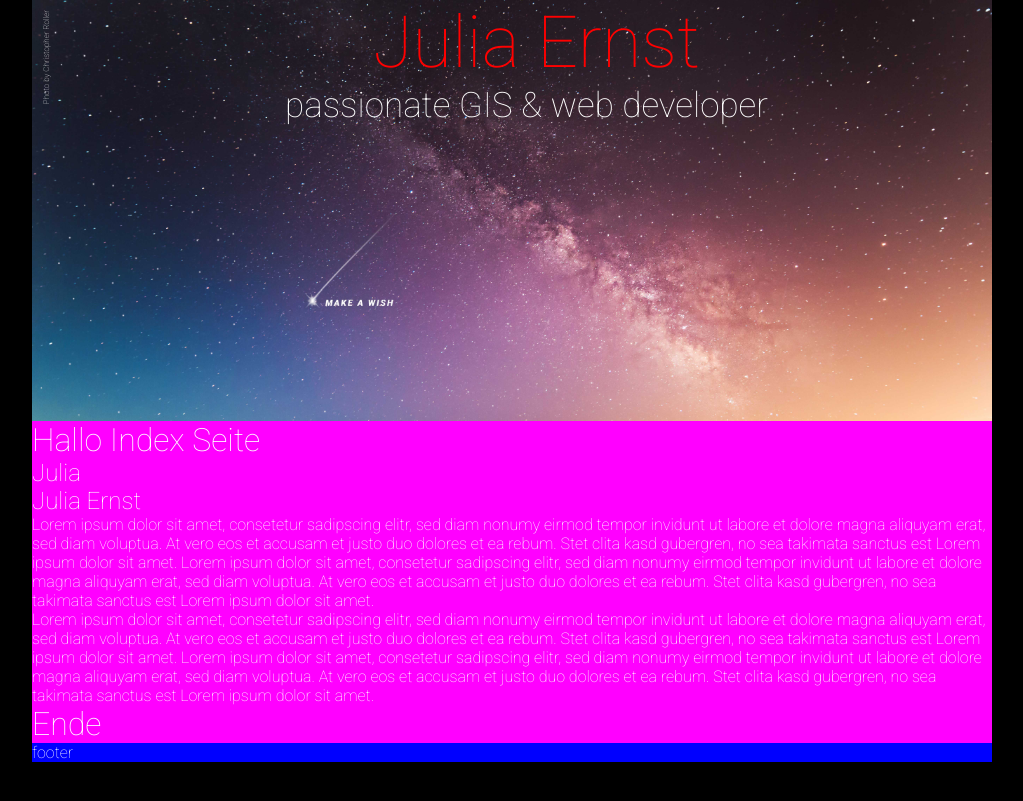
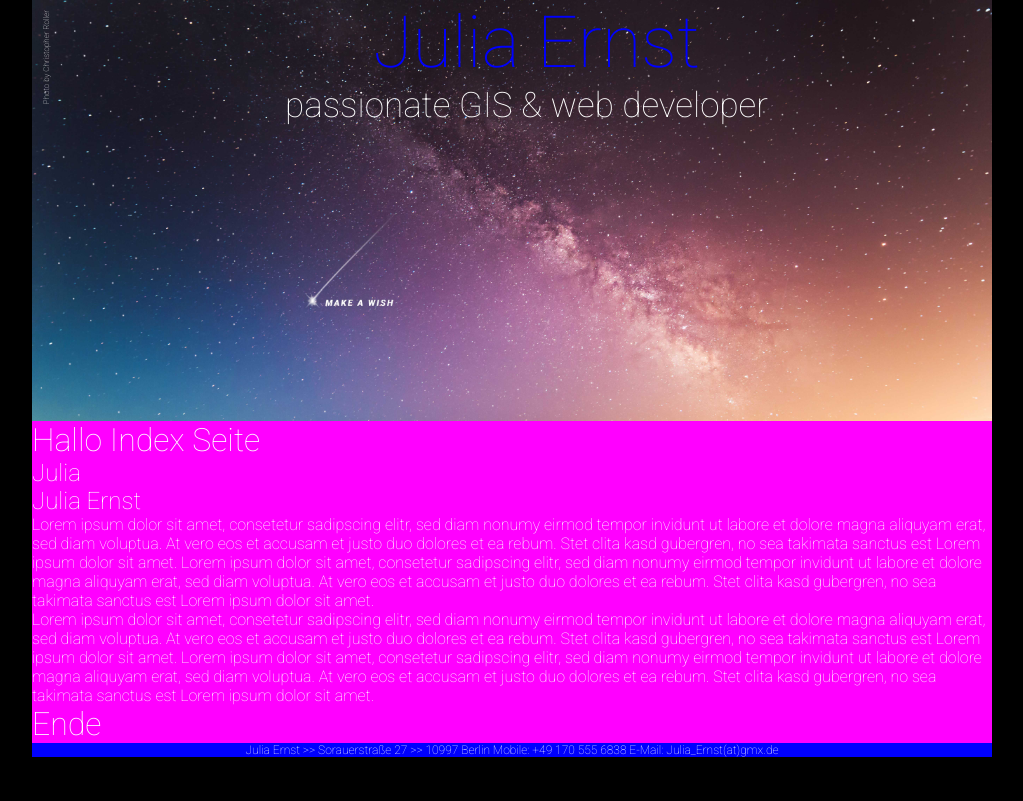
Before and after one commit to missserious/juliaernst, a Jekyll site: the page built from index.html, in a window 1280 px wide. Shown: the top 801 px of the page, without its empty margins (128-1151 px from the left). Built offline with Jekyll 4.4.1, drawn with Linux system fonts in a browser that asks for light colours.

Commit message:
update footer

```diff
--- a/_layouts/default.html
+++ b/_layouts/default.html
@@ -36,6 +36,10 @@
   </main>
 
   <footer>
-    <h4>footer</h4>
+    <h5>
+      Julia Ernst >> Sorauerstraße 27 >> 10997 Berlin
+      Mobile: +49 170 555 6838
+      E-Mail: Julia_Ernst(at)gmx.de
+    </h5>
   </footer>
 </body>
--- a/css/styles.scss
+++ b/css/styles.scss
@@ -4,6 +4,14 @@
 $color1: magenta;
 $color2: blue;
 
+
+/* Universalselektor */
+/* TODO: Universalselektor nochmals testen*/
+* {
+  margin: 0;
+  padding: 0;
+  font-weight: 100;
+}
 
 body {
   margin: 0px auto;
@@ -17,10 +25,10 @@ body {
 }
 
 /* alle Kinderelemente muessen auch margin: 0 bekommen */
-h1, h2, h4, h6, p {
+/* h1, h2, h4, h6, p {
     margin: 0px;
     font-weight: 100;
-}
+} */
 
 /* TODO: Schriften ALLGEMEIN definieren */
 /* TODO: font-weight und line-height nachlesen*/
@@ -31,7 +39,7 @@ header h1 {
     /*line-height: 1.0;*/
     text-align: center;
     /* test */
-    color: red;
+    color: blue;
 }
 
 header h2 {
@@ -50,6 +58,11 @@ header h6 {
     -moz-transform: rotate(180deg);
     -webkit-transform: rotate(180deg);
     float:left;
+}
+
+footer h5 {
+  font-size: 12px;
+  text-align: center;
 }
 
 /*
```
